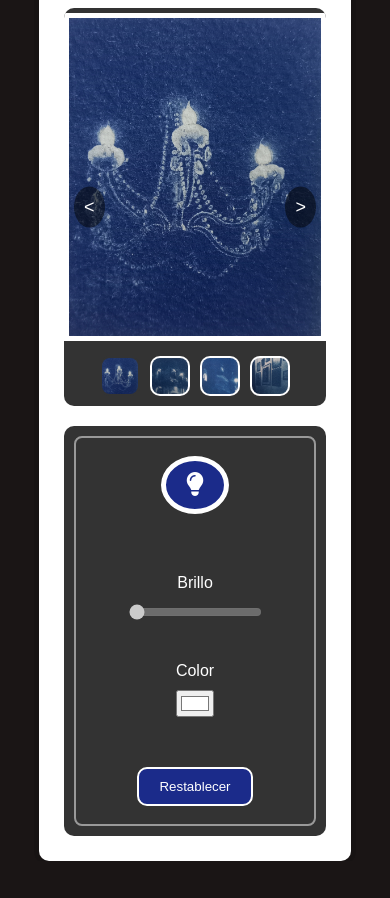
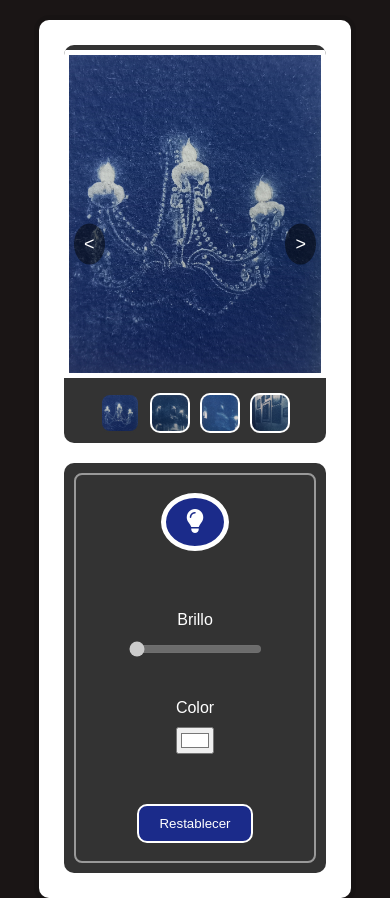
Before and after one commit to pepelepew13/Cianotipia, a plain HTML site: page index.html in a window 390 px wide. Before the commit the page ends 861 px from the top, so only its background shows below. Drawn offline with Linux system fonts and the light colour scheme.

Commit message:
Update styles.css

```diff
--- a/style/styles.css
+++ b/style/styles.css
@@ -292,9 +292,10 @@ input[type="range"], input[type="color"] {
         flex-direction: column;
         align-items: center; /* Centra horizontalmente */
         justify-content: center; /* Centra verticalmente */
-        width: 80;
+        width: 80vw;
         height: auto;
         gap: 20px;
+        margin-top: 10vh;
     }
 
     .selected-image {
```
